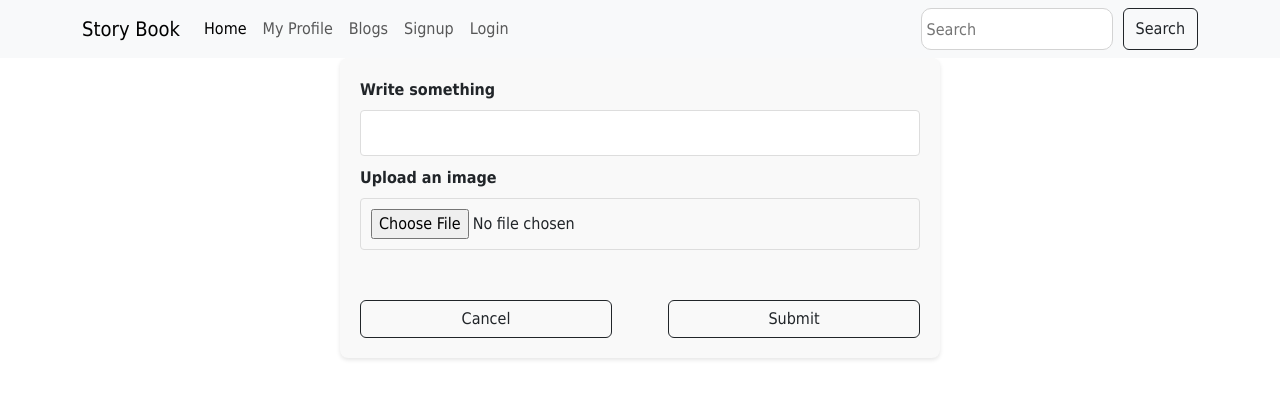
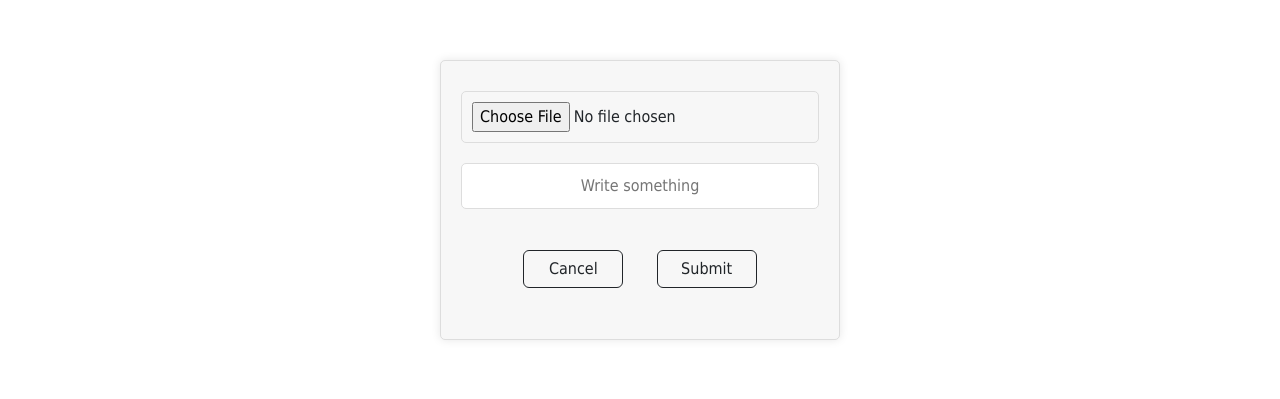
Before and after one commit to wajidkorkani/WYNNN, a Django app: a page that uses Facebook_Clone_Application/templates/Core/current-user/create_post.html in a window 1280 px wide. Shown: the top 399 px of the page. Run offline with Django 4.2, Linux system fonts and the light colour scheme.

Commit message:
Upload post page is designed.

```diff
--- a/Facebook_Clone_Application/templates/Core/current-user/create_post.html
+++ b/Facebook_Clone_Application/templates/Core/current-user/create_post.html
@@ -1,63 +1,71 @@
 {% extends 'base.html' %}
 {% block head %}
-<title>Story Book</title>
+<title>Upload post | Story Book</title>
 <style>
+  #mainContainer{
+    margin-top: 60px;
+    width: 100%;
+    height: 100%;
+  }
     #container {
+        max-width: 400px;
         margin: 0 auto;
-        width: 80%;
-        max-width: 600px;
         padding: 20px;
-        background-color: #f9f9f9;
-        border-radius: 8px;
-        box-shadow: 0 2px 4px rgba(0, 0, 0, 0.1);
+        text-align: center;
+        background-color: #f7f7f7;
+        border: 1px solid #ddd;
+        border-radius: 5px;
+        box-shadow: 0 0 10px rgba(0, 0, 0, 0.1);
     }
-    #btn {
-        display: block;
-        width: 45%;
-        margin-top: 20px;
-    }
-    #fields {
-        margin-bottom: 20px;
-    }
-    label {
-        display: block;
-        font-weight: bold;
-        margin-bottom: 8px;
-    }
-    input[type="text"], input[type="file"] {
+
+    input {
       width: 100%;
       padding: 10px;
+      margin: 10px 0;
       border: 1px solid #ddd;
-        border-radius: 4px;
-        margin-bottom: 10px;
+      border-radius: 5px;
+      text-align: center;
     }
-    input[type="text"]:focus, input[type="file"]:focus {
-        border-color: black;
+
+    input:hover {
+      border: 1px black solid;
+    }
+
+    input:focus {
+      border: 1px black solid;
       outline: none;
     }
-    #btnContainer{
+
+    #btnBox {
       display: flex;
-        justify-content: space-between;
+      justify-content: space-evenly;
       align-items: center;
+      height: 100px;
+      width: 300px;
+      margin: 0 auto;
+    }
+
+    #btn {
+      width: 100px;
     }
   </style>
 {% endblock %}
-
 {% block body %}
-{% include 'navbar.html' %}
-<div id="container" class="container">
-    <form method="post" enctype="multipart/form-data">
+{% if messages %}
+{{ messages }}
+{% endif %}
+<div id="mainContainer">
+    <form id="container" method="post" enctype="multipart/form-data">
         {% csrf_token %}
-        <div id="fields">
-            <label for="id_capution">Write something</label>
-            {{ form.capution }}
-            <label for="id_image">Upload an image</label>
         {{ form.image }}
-        </div>
-        <div id="btnContainer">
-            <a id="btn" class="btn btn-outline-dark" href="/me/">Cancel</a>
-            <button id="btn" class="btn btn-outline-dark" type="submit">Submit</button>
+        <br>
+        <input type="text" name="capution" placeholder="Write something" required>
+        <br>
+        <div id="btnBox">
+            <a id="btn" class="btn btn-outline-dark" href="{% url 'current_user_profile' %}">Cancel</a>
+            <button id="btn" type="submit" class="btn btn-outline-dark">Submit</button>
         </div>
     </form>
+    <br><br>
 </div>
 {% endblock %}
```
Lines whose indentation alone changed are shown as unchanged.
